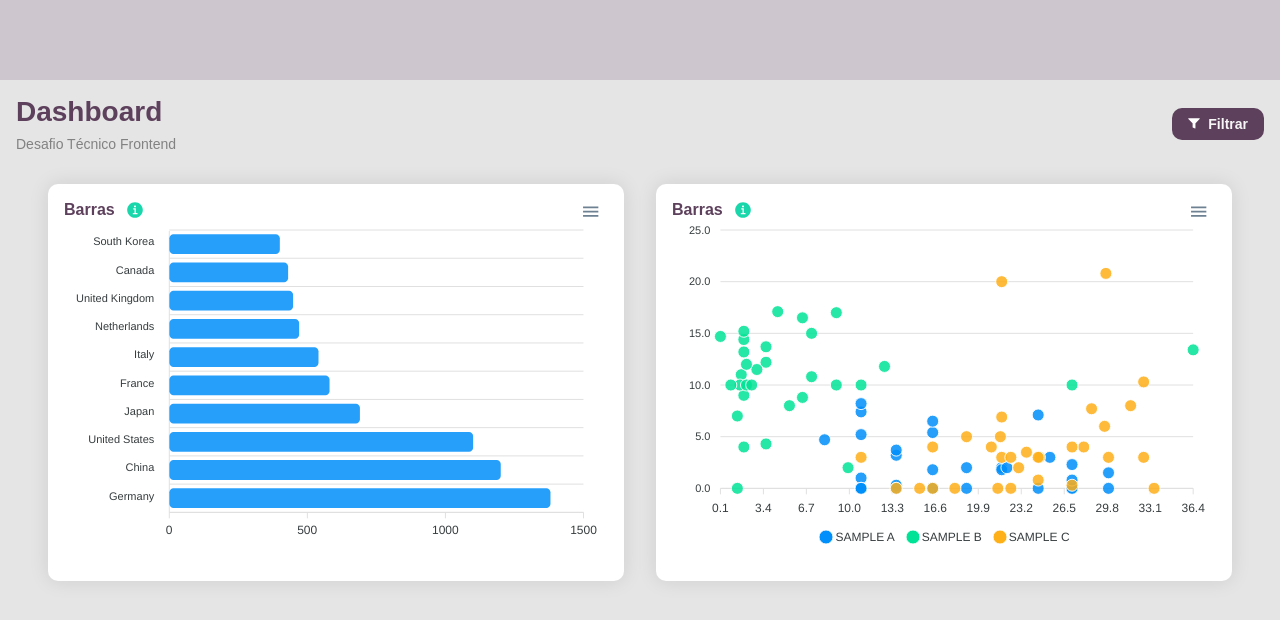
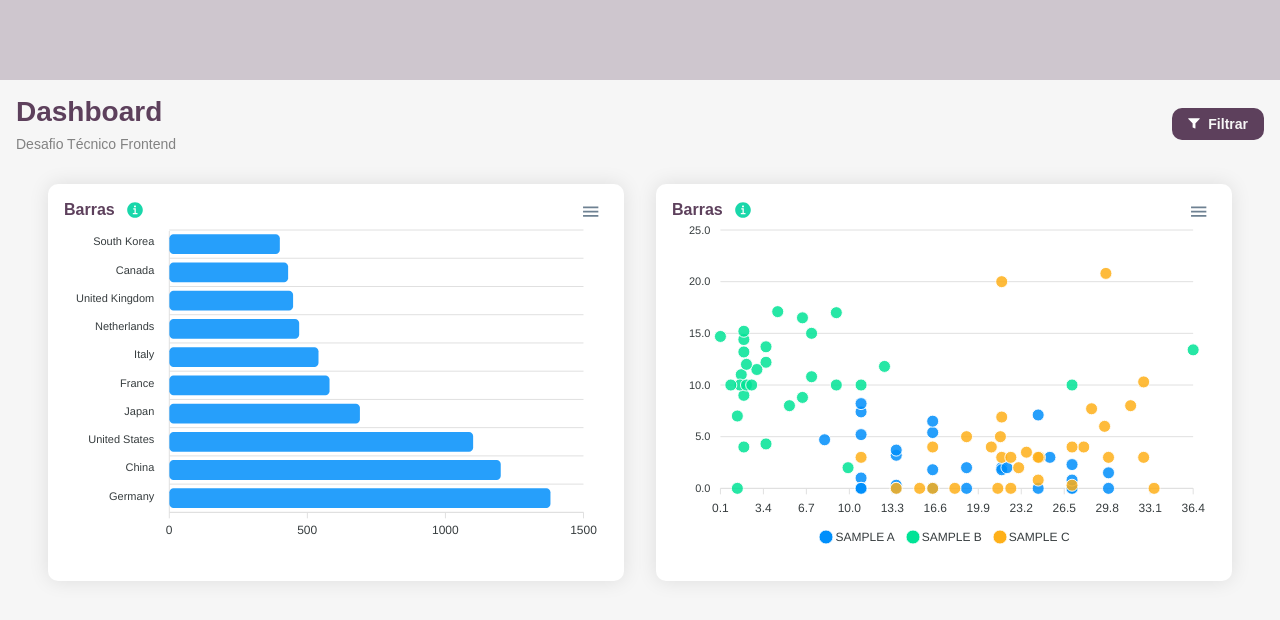
Before and after one commit to felipecfb/teste-minehr, a React (Create React App) app: page / in a window 1280 px wide. Shown: the top 620 px of the page. Built offline with nearby package versions, Linux system fonts and the light colour scheme.

Commit message:
style: alterando background para gray (#F6F6F6)

```diff
--- a/src/components/Content/styles.ts
+++ b/src/components/Content/styles.ts
@@ -1,6 +1,6 @@
 import styled from "styled-components";
 
 export const Container = styled.div`
-  background: var(--background);
+  background: var(--gray);
   min-height: 100vh;
 `;
--- a/src/styles/index.ts
+++ b/src/styles/index.ts
@@ -8,7 +8,6 @@ const GlobalStyle = createGlobalStyle`
 }
 :root {
     --light-purple: #CEC6CE;
-    --background: #E5E5E5;
     --dark-purple: #5D405C;
     --gray-3: #828282;
     --gray: #F6F6F6;
```
